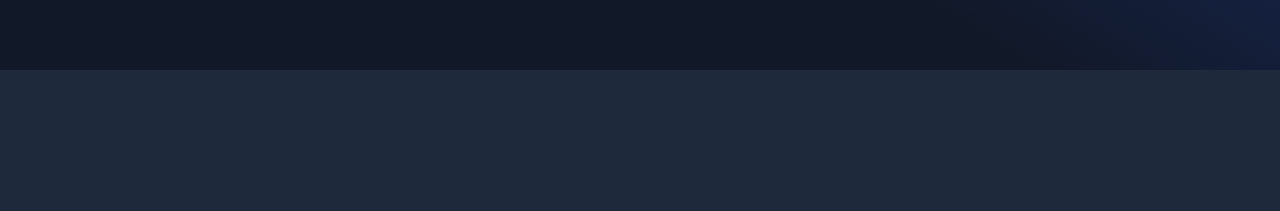
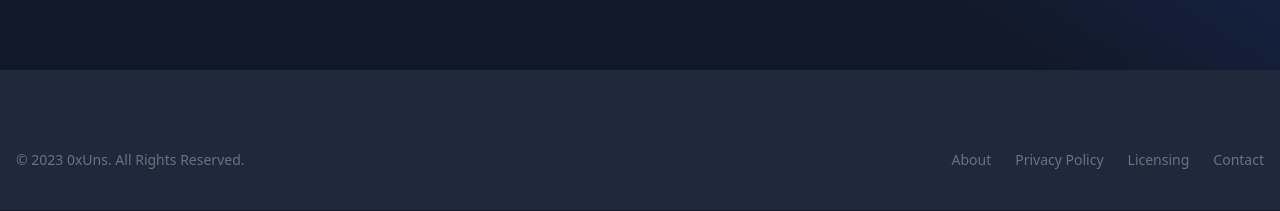
Before and after one commit to 0xUNS/Ebankig-Angular-Frontend, an Angular app: page /customers in a window 1280 px wide. Shown: the part 802-1013 px from the top of the page. Built offline with nearby package versions, Linux system fonts and the light colour scheme; no server answers.

Commit message:
Add footer fix

```diff
--- a/angular.json
+++ b/angular.json
@@ -13,7 +13,7 @@
         "build": {
           "builder": "@angular-devkit/build-angular:browser",
           "options": {
-            "outputPath": "dist/ebanking-frontend",
+            "outputPath": "./dist",
             "index": "src/index.html",
             "main": "src/main.ts",
             "polyfills": [
--- a/src/app/accounts-details/accounts.component.html
+++ b/src/app/accounts-details/accounts.component.html
@@ -66,7 +66,7 @@
                             <span class="font-semibold text-white">{{
                                 accountDetails.totalOperations
                                 }}</span></span>
-                        <ul *ngIf="accountDetails.totalPages > 1" class="inline-flex items-center -space-x-px">
+                        <ul *ngIf="accountDetails.totalPages > 1" class="inline-flex items-center -space-x-px cursor-pointer">
                             <li *ngIf="accountDetails.currentPage > 0">
                                 <a (click)="gotoPage(accountDetails.currentPage - 1)"
                                     class="block px-3 py-2 ml-0 leading-tight border rounded-l-lg bg-gray-800 border-gray-700 text-gray-400 hover:bg-gray-700 hover:text-white">
--- a/src/app/app.component.html
+++ b/src/app/app.component.html
@@ -17,9 +17,25 @@
 			<router-outlet></router-outlet>
 		</div>
 	</div>
-	<!-- <div class="bg-gradient-to-b to-transparent from-blue-900 w-full h-full absolute top-0 left-0 z-0"></div> -->
 </section>
 
-<aside class="fixed z-50 flex p-4 transition-opacity border rounded-lg bottom-5 left-5 border-gray-700 dshadow-sm bg-gray-800 opacity-0"></aside>
-
-<footer class="py-12 xl:pt-24 bg-slate-800"></footer>
+<footer class="py-6 xl:pt-16 bg-slate-800">
+    <div class="w-full mx-auto max-w-screen-xl p-4 md:flex md:items-center md:justify-between">
+      <span class="text-sm text-gray-500 sm:text-center dark:text-gray-400">© 2023 0xUns. All Rights Reserved.
+    </span>
+    <ul class="flex flex-wrap items-center mt-3 text-sm font-medium text-gray-500 dark:text-gray-400 sm:mt-0">
+        <li>
+            <a href="#" class="mr-4 hover:underline md:mr-6 ">About</a>
+        </li>
+        <li>
+            <a href="#" class="mr-4 hover:underline md:mr-6">Privacy Policy</a>
+        </li>
+        <li>
+            <a href="#" class="mr-4 hover:underline md:mr-6">Licensing</a>
+        </li>
+        <li>
+            <a href="#" class="hover:underline">Contact</a>
+        </li>
+    </ul>
+    </div>
+</footer>
--- a/src/app/customer-accounts/customer-accounts.component.html
+++ b/src/app/customer-accounts/customer-accounts.component.html
@@ -80,7 +80,7 @@
         </table>
         <nav class="flex items-center justify-between py-2 px-6" aria-label="Table navigation">
             <span class="text-sm font-normal text-gray-400">Showing <span class="font-semibold text-white">{{customer.currentPage * customer.pageSize + 1}}-{{customer.currentPage * customer.pageSize + customer.currentPageAccounts}}</span> of <span class="font-semibold text-white">{{customer.totalAccounts}}</span></span>
-            <ul *ngIf="customer.totalPages > 1" class="inline-flex items-center -space-x-px">
+            <ul *ngIf="customer.totalPages > 1" class="inline-flex items-center -space-x-px cursor-pointer">
                 <li *ngIf="customer.currentPage > 0">
                     <a (click)="gotoPage(customer.currentPage - 1)" class="block px-3 py-2 ml-0 leading-tight border rounded-l-lg bg-gray-800 border-gray-700 text-gray-400 hover:bg-gray-700 hover:text-white">
                         <svg class="w-5 h-5" aria-hidden="true" fill="currentColor" viewBox="0 0 20 20" xmlns="http://www.w3.org/2000/svg"><path fill-rule="evenodd" d="M12.707 5.293a1 1 0 010 1.414L9.414 10l3.293 3.293a1 1 0 01-1.414 1.414l-4-4a1 1 0 010-1.414l4-4a1 1 0 011.414 0z" clip-rule="evenodd"></path></svg>
--- a/src/environments/environment.development.ts
+++ b/src/environments/environment.development.ts
@@ -1,5 +1,5 @@
 export const environment = {
-	production: false,
+	production: true,
 	backendHost: "https://ebank-backend.onrender.com"
 };
 // docker run -ti -p 8080:8080 0xuns/ebanking-backend:v2
```
